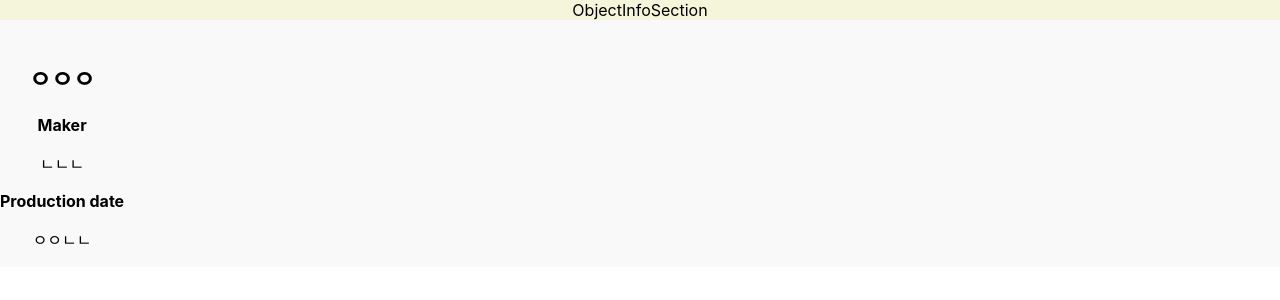
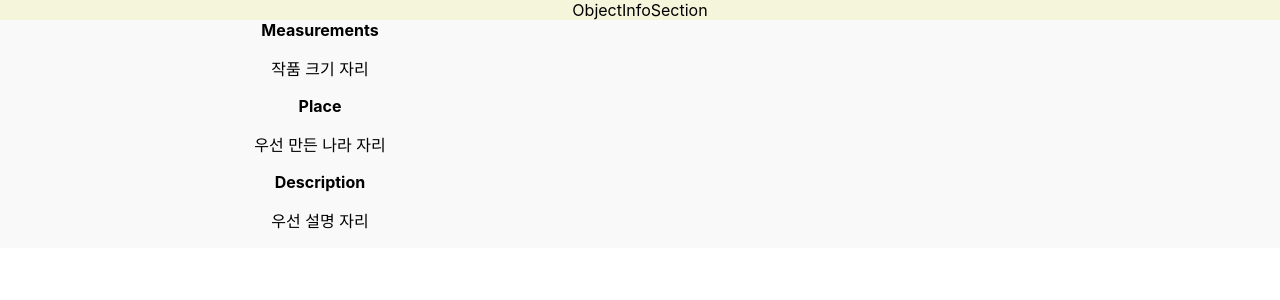
Before and after one commit to anemoa/retry-museum-project, a React (Create React App) app: page / in a window 1280 px wide. Shown: the top 300 px of the page. Built offline with nearby package versions, Linux system fonts and the light colour scheme; the HTML template or start-up script is replaced by a standard one.

Commit message:
feat: add ObjInfoBox element and style

```diff
--- a/src/pages/work-of-arts/components/ObjectDetailSection.jsx
+++ b/src/pages/work-of-arts/components/ObjectDetailSection.jsx
@@ -6,28 +6,36 @@ const ObjDetailSection = styled.section`
     background-color: #f9f9f9;
 `;
 
+const ObjInfoBox = styled.div`
+    width: 50%;
+    padding-right: 2rem;
+`;
+
 export const ObjectDetailSection = () => {
+    const artsDetail = [
+        {
+            title: 'Measurements',
+            content: `작품 크기 자리`,
+        },
+        {
+            title: 'Place',
+            content: `우선 만든 나라 자리`,
+        },
+        {
+            title: 'Description',
+            content: `우선 설명 자리`,
+        },
+    ];
     return (
         <ObjDetailSection>
-            <div className='arts_pic_wrap'>
-                <div className='art_pic_box'>
-                    <img src='' alt='' />
-                </div>
-
-                <div className='art_simple_info'>
-                    <h2 className='art_title'>ㅇㅇㅇ</h2>
-
-                    <div className='art_info_box'>
-                        <strong className='info_title'>Maker</strong>
-                        <p className='info_value'>ㄴㄴㄴ</p>
+            <ObjInfoBox>
+                {artsDetail.map((art, idx) => (
+                    <div key={idx} className='sub_info_box'>
+                        <strong className='sub_info_title'>{art.title}</strong>
+                        <p className='sub_info_value'>{art.content}</p>
                     </div>
-
-                    <div className='art_info_box'>
-                        <strong className='info_title'>Production date</strong>
-                        <p className='info_value'>ㅇㅇㄴㄴ</p>
-                    </div>
-                </div>
-            </div>
+                ))}
+            </ObjInfoBox>
         </ObjDetailSection>
     );
 };
```
